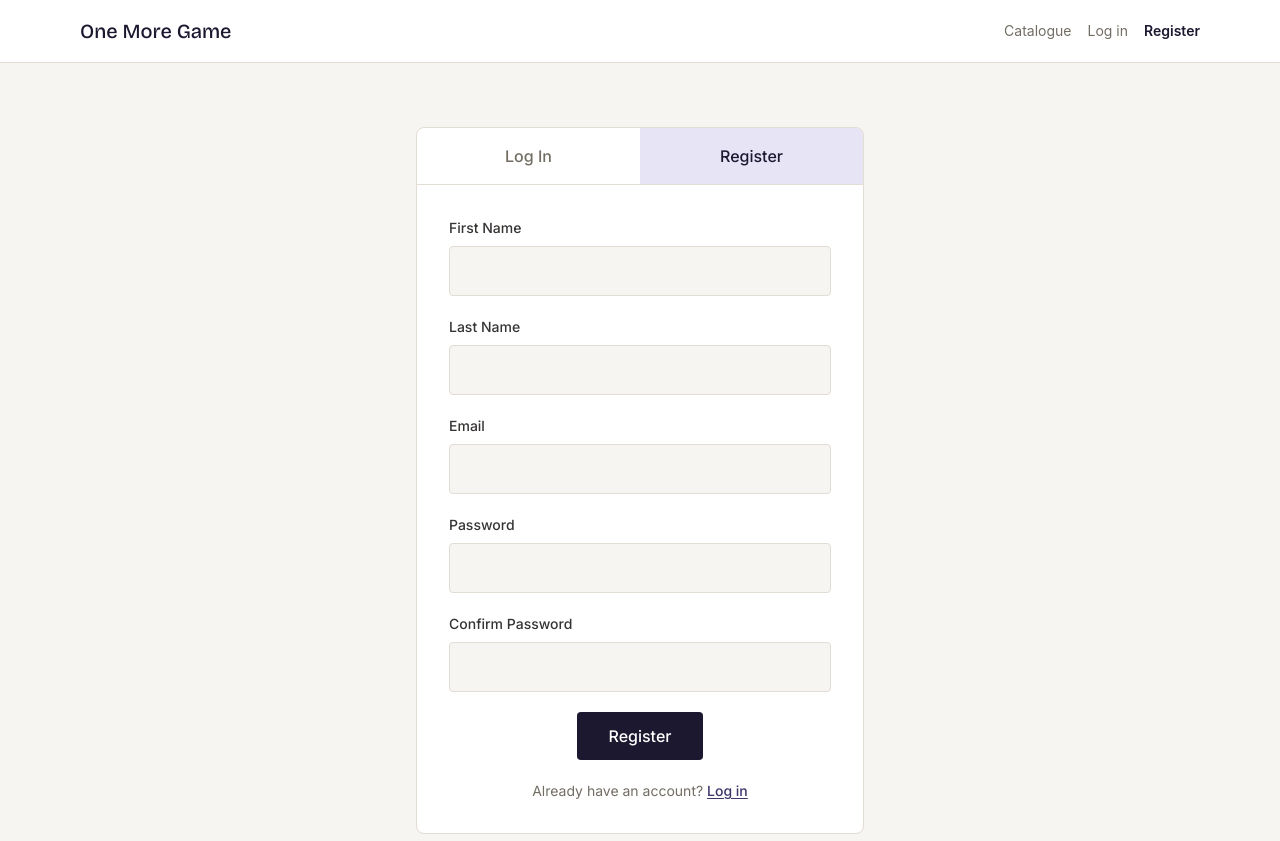
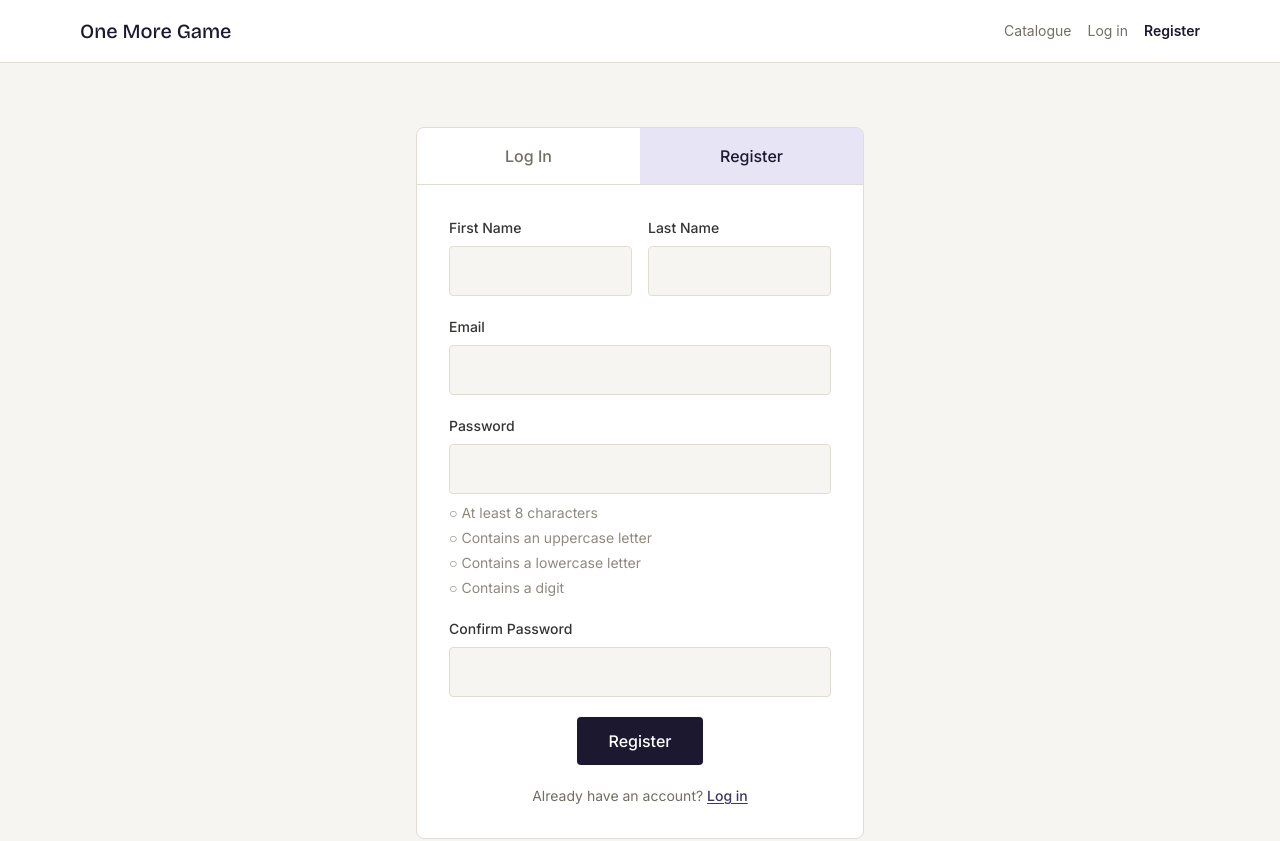
Before and after one commit to JordyIsSkinny/sen371-boardgame-store, a React (Vite) app in the folder client/: page /register in a window 1280 px wide. Shown: the top 841 px of the page. Built offline with nearby package versions, Linux system fonts and the light colour scheme; no server answers.

Commit message:
fix(client): align S6 with Figma (#115)

```diff
--- a/client/src/pages/Register.jsx
+++ b/client/src/pages/Register.jsx
@@ -34,6 +34,25 @@ export function Register() {
   const [password, setPassword] = useState("");
   const [confirmPassword, setConfirmPassword] = useState("");
   const [error, setError] = useState(null);
+
+  const passwordRules = [
+    {
+      label: "At least 8 characters",
+      valid: password.length >= 8,
+    },
+    {
+      label: "Contains an uppercase letter",
+      valid: /[A-Z]/.test(password),
+    },
+    {
+      label: "Contains a lowercase letter",
+      valid: /[a-z]/.test(password),
+    },
+    {
+      label: "Contains a digit",
+      valid: /[0-9]/.test(password),
+    },
+  ];
 
   async function handleSubmit(event) {
     event.preventDefault();
@@ -79,6 +98,7 @@ export function Register() {
         </div>
 
         <form onSubmit={handleSubmit} className="flex flex-col gap-5 p-8">
+          <div className="grid grid-cols-2 gap-4">
             <div>
               <label
                 htmlFor="register-first-name"
@@ -115,6 +135,7 @@ export function Register() {
                 required
                 className="w-full rounded-input border border-neutral-200 bg-neutral-100 px-3 py-3 font-body text-body text-neutral-900 outline-none transition focus:border-primary-600 focus:ring-2 focus:ring-primary-100"
               />
+            </div>
           </div>
 
           <div>
@@ -153,6 +174,18 @@ export function Register() {
               required
               className="w-full rounded-input border border-neutral-200 bg-neutral-100 px-3 py-3 font-body text-body text-neutral-900 outline-none transition focus:border-primary-600 focus:ring-2 focus:ring-primary-100"
             />
+            <ul className="mt-2 flex flex-col gap-1">
+              {passwordRules.map((rule) => (
+                <li
+                  key={rule.label}
+                  className={`font-body text-small ${
+                    rule.valid ? "text-green-600" : "text-neutral-500"
+                  }`}
+                >
+                  {rule.valid ? "✓" : "○"} {rule.label}
+                </li>
+              ))}
+            </ul>
           </div>
 
           <div>
```
Lines whose indentation alone changed are shown as unchanged.
